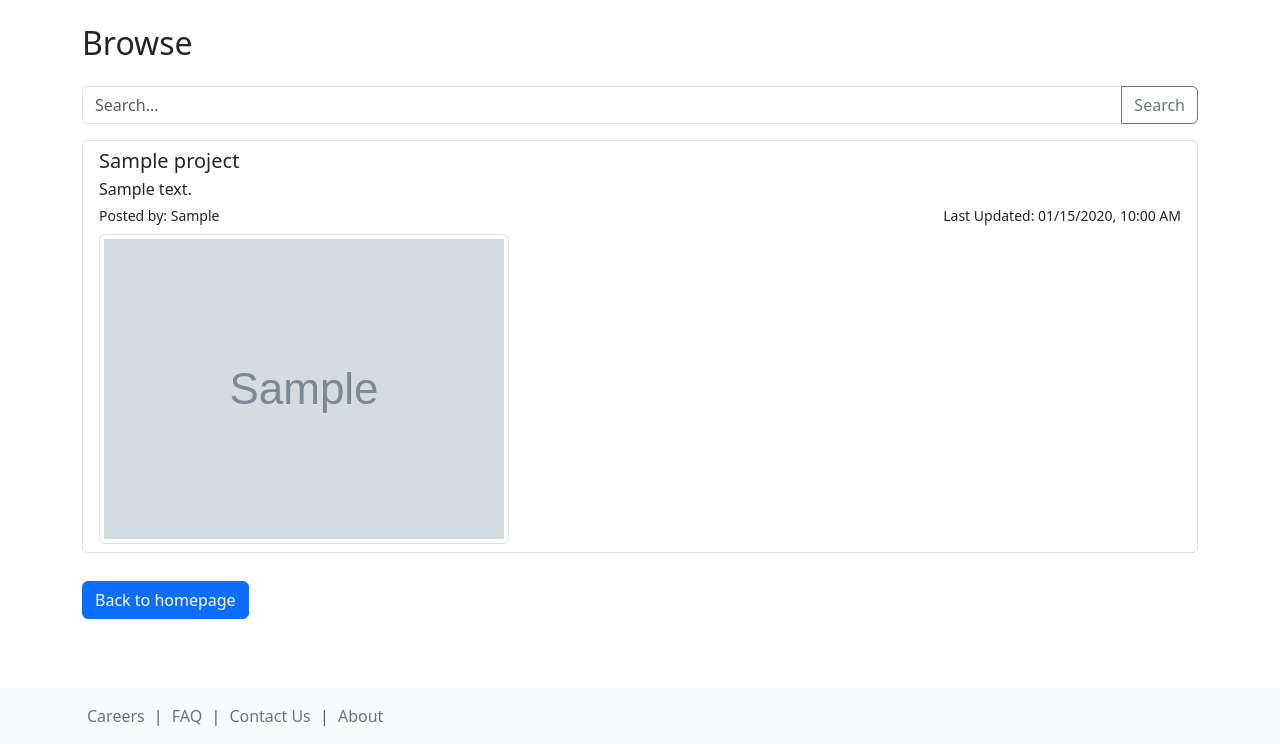
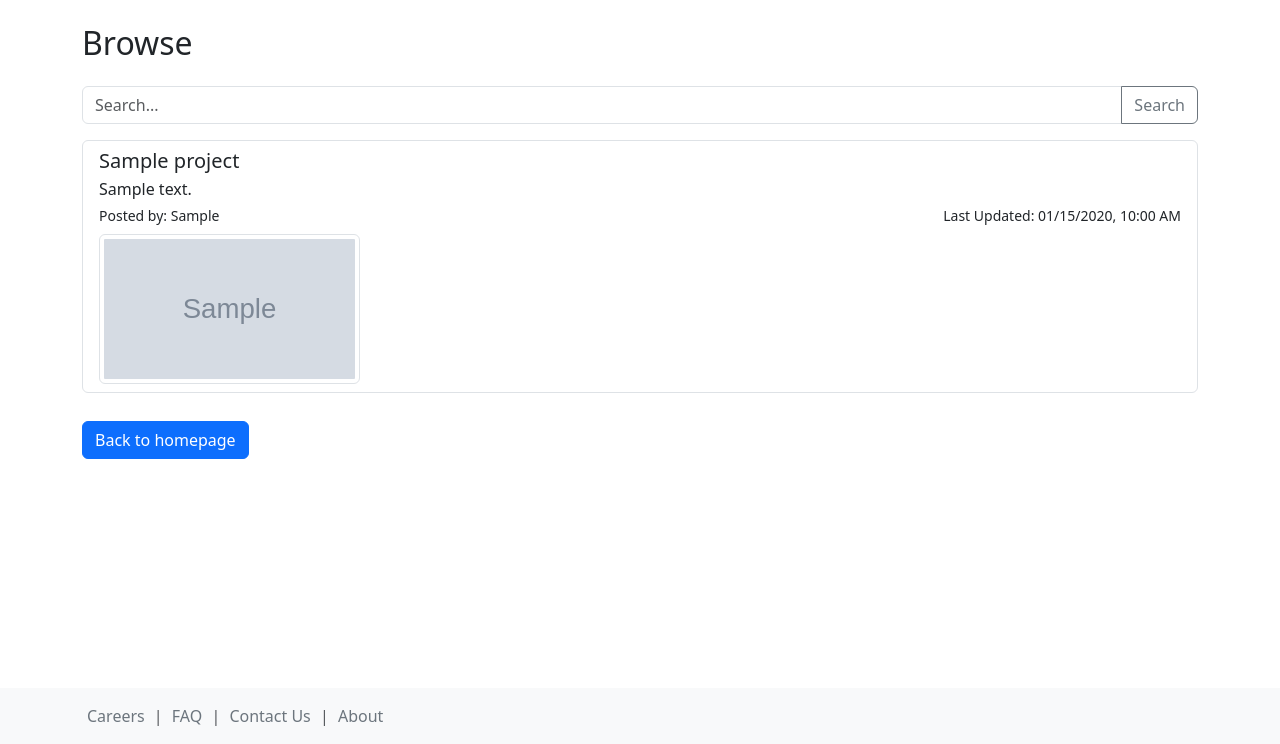
Before and after one commit to waltz47/Flask-Collab-Site, a Flask app: page /browse-projects in a window 1280 px wide. Shown: the part 56-800 px from the top of the page. Run offline with Flask 3, Linux system fonts and the light colour scheme; tables that the repository leaves empty hold one stand-in row (values such as "Sample post"); grey boxes marked "Sample" are stand-in pictures.

Commit message:
Fixed image sizing

```diff
--- a/static/styles.css
+++ b/static/styles.css
@@ -55,4 +55,27 @@ body {
 .form-label {
     font-weight: bold;
 }
+
+.project-thumbnail {
+    width: 150px;
+    height: 150px;
+    object-fit: cover;
+}
+
+.project-image {
+    width: 500px;
+    height: 400px;
+    object-fit: cover;
+}
+
+.image-grid {
+    display: flex;
+    flex-wrap: wrap;
+    gap: 5px;
+}
+
+.image-grid img {
+    flex: 1 1 calc(25% - 10px);
+    max-width: calc(25% - 10px);
+}
 /* ...existing code... */
--- a/templates/browse_projects.html
+++ b/templates/browse_projects.html
@@ -45,7 +45,7 @@
                 ${project.images ? `
                     <div class="image-grid mt-2">
                         ${project.images.split(',').map(image =>
-                            `<img src="/static/uploads/${image.trim()}" class="img-fluid img-thumbnail project-image" alt="Project Image">`
+                            `<img src="/static/uploads/${image.trim()}" class="img-fluid img-thumbnail project-thumbnail" alt="Project Image">`
                         ).join('')}
                     </div>` : ''
                 }
--- a/templates/view_project.html
+++ b/templates/view_project.html
@@ -44,7 +44,7 @@
                 {% if project.project_images %}
                     {% for image in project.project_images.split(',') %}
                         <div class="carousel-item {% if loop.first %}active{% endif %}">
-                            <img src="/static/uploads/{{ image.strip() }}" class="d-block w-100 img-fluid img-thumbnail carousel-image" alt="Project Image">
+                            <img src="/static/uploads/{{ image.strip() }}" class="d-block w-100 img-fluid img-thumbnail project-image" alt="Project Image">
                         </div>
                     {% endfor %}
                 {% else %}
```
Also changed, not shown: static/uploads/F2WPVzWXUAAFAaK.jpeg (added), static/uploads/FqxpX8aWAAQY12D.jpeg (added), static/uploads/Fv8bjJGacAAhRBf.jpeg (added).
